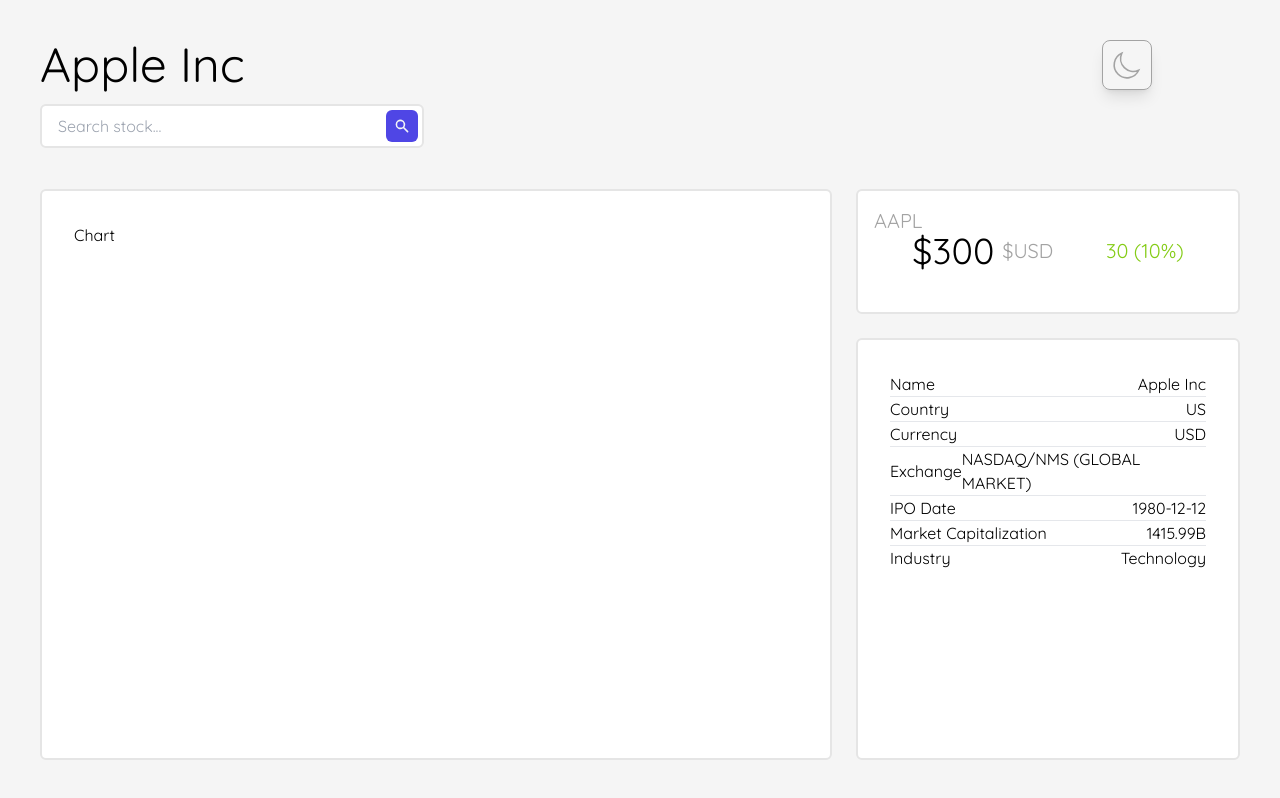
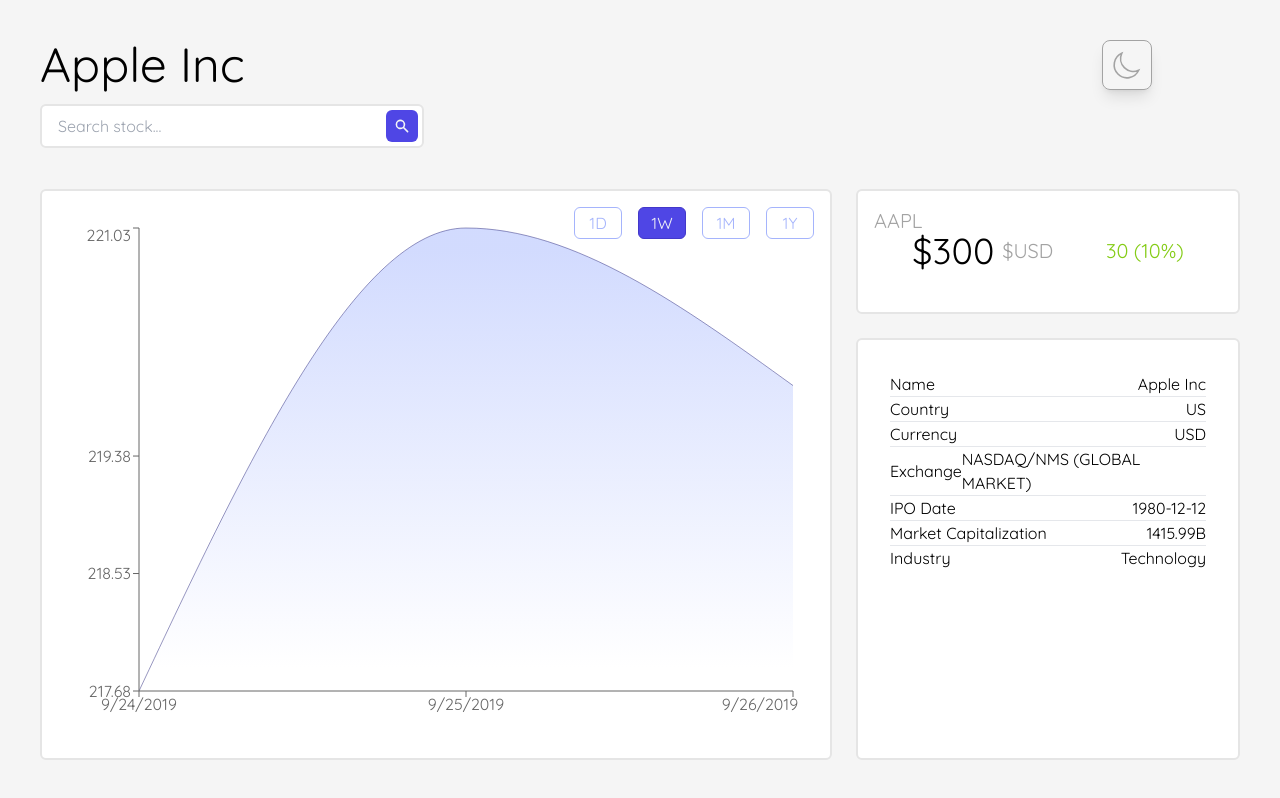
Before and after one commit to ChrisOspina/stock-dashboard, a React (Create React App) app: page / in a window 1280 px wide. Built offline with nearby package versions, Linux system fonts and the light colour scheme.

Commit message:
ThemeContext and Chart components created

```diff
--- a/src/App.js
+++ b/src/App.js
@@ -1,9 +1,15 @@
+import { useState } from 'react';
 import './App.css';
 import Dashboard from './components/Dashboard';
+import ThemeContext from "./context/ThemeContext";
 
 function App() {
+  const [darkMode, setDarkMode] = useState(false);
+
   return (
-    <Dashboard/>
+    <ThemeContext.Provider value={{darkMode,setDarkMode}}>
+      <Dashboard />
+    </ThemeContext.Provider>
   );
 }
 
--- /dev/null
+++ b/src/components/Chart.jsx
@@ -0,0 +1,61 @@
+import React, { useState } from 'react'
+import { mockHistoricalData } from '../constants/mock'
+import { convertUnixTimestampToDate } from '../helpers/data.helper';
+import Card from './Card';
+import { Area, AreaChart, ResponsiveContainer, Tooltip, XAxis, YAxis } from 'recharts';
+import ChartFilter from './ChartFilter';
+import { chartConfig } from '../constants/config';
+
+const Chart = () => {
+    const [data, setData] = useState(mockHistoricalData);
+    const [filter, setFilter] = useState("1W");
+
+    const formatData = () => {
+        return data.c.map((item, index) => {
+            return {
+                value: item.toFixed(2),
+                date: convertUnixTimestampToDate(data.t[index]),
+            };
+        })
+    }
+    return (
+        <Card>
+            <ul className='flex absolute top-2 right-2 z-40'>
+                {Object.keys(chartConfig).map((item) => (
+                    <li key={item}>
+                        <ChartFilter
+                            text={item}
+                            active={filter === item}
+                            onClick={() => {
+                                setFilter(item);
+                            }}
+                        />
+                    </li>
+                ))}
+            </ul>
+            <ResponsiveContainer>
+                <AreaChart data={formatData(data)}>
+                    <defs>
+                        <linearGradient id="chartColor" x1="0" y1="0" x2="0" y2="1">
+                            <stop offset="5%" stopColor="rgb(199 210 254)" stopOpacity={0.8} />
+                            <stop offset="95%" stopColor="rgb(199 210 254)" stopOpacity={0} />
+                        </linearGradient>
+                    </defs>
+                    <Area
+                        type="monotone"
+                        dataKey="value"
+                        stroke="#312e81"
+                        fillOpacity={1}
+                        strokeWidth={0.5}
+                        fill="url(#chartColor)"
+                    />
+                    <Tooltip />
+                    <XAxis dataKey={"date"} />
+                    <YAxis domain={["dataMin", "dataMax"]} />
+                </AreaChart>
+            </ResponsiveContainer>
+        </Card>
+    )
+}
+
+export default Chart
--- /dev/null
+++ b/src/components/ChartFilter.jsx
@@ -0,0 +1,18 @@
+import React from "react";
+
+const ChartFilter = ({ text, active, onClick }) => {
+  return (
+    <button
+      onClick={onClick}
+      className={`w-12 m-2 h-8 border-1 rounded-md flex items-center justify-center cursor-pointer ${
+        active
+          ? "bg-indigo-600 border-indigo-700 text-gray-100"
+          : "border-indigo-300 text-indigo-300"
+      } transition duration-200 hover:bg-indigo-600 hover:text-gray-100 hover:border-indigo-700`}
+    >
+      {text}
+    </button>
+  );
+};
+
+export default ChartFilter;
--- a/src/components/Dashboard.jsx
+++ b/src/components/Dashboard.jsx
@@ -1,9 +1,9 @@
 import React from 'react'
-import Card from './Card'
 import { mockCompanyDetails } from '../constants/mock'
 import Header from './Header'
 import Details from './Details'
 import Overview from './Overview'
+import Chart from './Chart'
 
 const Dashboard = () => {
     return (
@@ -13,7 +13,7 @@
                 <Header name={mockCompanyDetails.name} />
             </div>
             <div className='md:col-span-2 row-span-4'>
-                <Card>Chart</Card>
+                <Chart/>
             </div>
             <div>
                 <Overview
--- a/src/components/Header.jsx
+++ b/src/components/Header.jsx
@@ -1,4 +1,4 @@
-import react from "react";
+import React from "react";
 import Search from "./Search";
 import ThemeIcon from "./ThemeIcon";
 
--- /dev/null
+++ b/src/context/ThemeContext.js
@@ -0,0 +1,5 @@
+import React from "react";
+
+const ThemeContext = React.createContext();
+
+export default ThemeContext;
```
